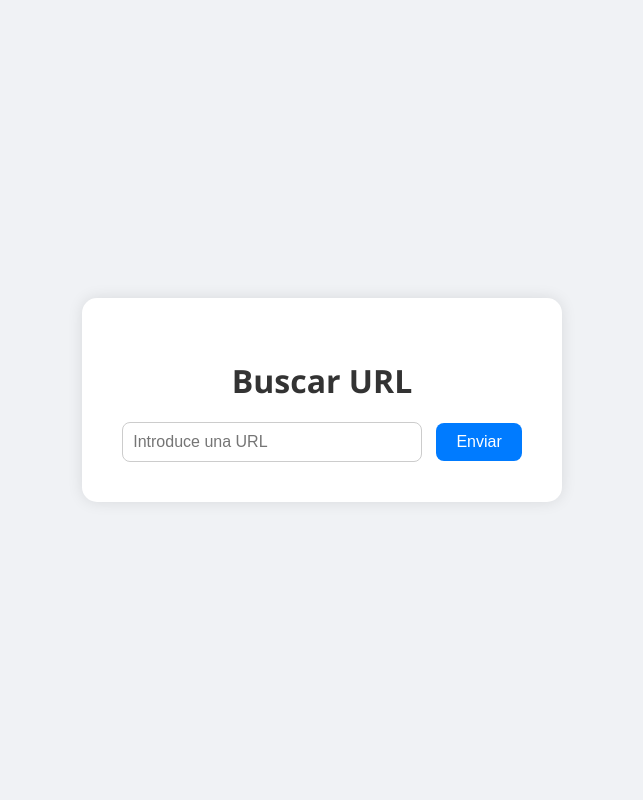
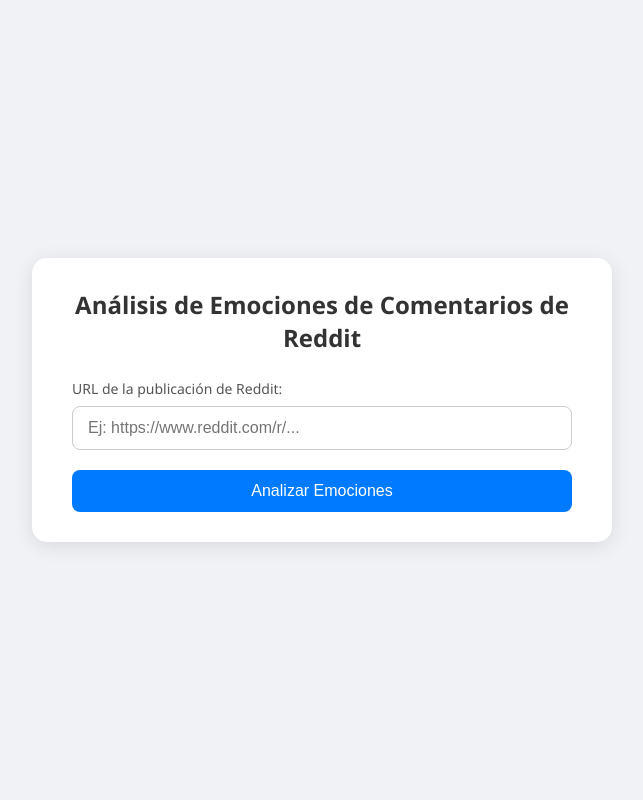
Before and after one commit to E-sanchez03/emotion-post-classifier, a Flask app: page / in a window 1280 px wide. Shown: the whole page, without its empty margins (318-961 px from the left). Run offline with Flask 3, Linux system fonts and the light colour scheme.

Commit message:
Changes of Plotly and Dash to Chart.js

```diff
--- a/docker-compose.yml
+++ b/docker-compose.yml
@@ -35,6 +35,7 @@
     volumes:
       - ./server.py:/app/server.py
       - ./templates:/app/templates
+      - /tmp:/tmp
     networks:
       - app-network
 
--- a/server.py
+++ b/server.py
@@ -1,146 +1,173 @@
-from flask import Flask, request, render_template, session, redirect, url_for
+from flask import Flask, request, render_template
 import praw
+import prawcore
 from dotenv import load_dotenv
 import os
 import polars as pl
-import pandas as pd
-import dash
-from dash import Dash, dcc, html, Input, Output, callback
-import plotly.express as px
 import requests
+# import plotly.express as px # Ya no se necesita Plotly
+# import plotly # Ya no se necesita Plotly
+import json
 
+# ... (el resto de tus importaciones y código inicial de PRAW, etc. se mantiene igual)
 # Cargar variables de entorno
 load_dotenv("credencialesPraw.env")
 
+app = Flask(__name__)
+
+# Conexión a Reddit
+try:
+    reddit = praw.Reddit(
+        client_id=os.getenv("REDDIT_CLIENT_ID"),
+        client_secret=os.getenv("REDDIT_CLIENT_SECRET"),
+        user_agent=os.getenv("REDDIT_USER_AGENT"),
+        read_only=True
+    )
+    reddit.user.me()
+    print("Conexión a Reddit exitosa.")
+except Exception as e:
+    print(f"Error al inicializar PRAW o conectar a Reddit: {e}")
+    reddit = None
+
 MODEL_SERVICE_URL = os.getenv("MODEL_SERVICE_URL", "http://localhost:5001/classify")
 
-# Inicializar Reddit API
-reddit = praw.Reddit(
-    client_id=os.getenv("REDDIT_CLIENT_ID"),
-    client_secret=os.getenv("REDDIT_CLIENT_SECRET"),
-    user_agent=os.getenv("REDDIT_USER_AGENT")
-)
+def annotate_comments(comment_list):
+    if not comment_list:
+        return {}, "No hay comentarios para anotar."
 
-# Función para clasificar los comentarios
-def annotate_comments(comment_list):
-    texts = [comment.body for comment in comment_list if hasattr(comment, "body")]
-    response = requests.post(MODEL_SERVICE_URL, json={"texts": texts})
-    results = response.json().get("emotions", [])
-    comments_dict = {}
-    for comment, result in zip(comment_list, results):
-        if hasattr(comment, "id"):
-            comments_dict[comment.id] = result
-    return comments_dict
+    texts = [comment.body for comment in comment_list if hasattr(comment, "body") and comment.body.strip()]
 
-# Función para obtener las emociones
+    if not texts:
+        return {}, "No se encontraron cuerpos de comentario válidos para procesar."
+
+    valid_comments_for_annotation = [comment for comment in comment_list if hasattr(comment, "body") and comment.body.strip()]
+
+    try:
+        response = requests.post(MODEL_SERVICE_URL, json={"texts": texts}, timeout=30)
+        response.raise_for_status()
+
+        try:
+            response_data = response.json()
+        except json.JSONDecodeError:
+            return {}, f"Error: El servicio del modelo no devolvió un JSON válido. Respuesta: {response.text[:200]}"
+
+        results = response_data.get("emotions")
+        if results is None:
+            return {}, f"Error: La respuesta del servicio del modelo no contiene la clave 'emotions'. Respuesta: {response_data}"
+
+        if len(results) != len(valid_comments_for_annotation):
+            return {}, f"Error: Discrepancia en el número de resultados ({len(results)}) y comentarios enviados ({len(valid_comments_for_annotation)})."
+
+        return {comment.id: result for comment, result in zip(valid_comments_for_annotation, results) if hasattr(comment, "id")}, None
+
+    except requests.exceptions.Timeout:
+        return {}, f"Error: Timeout al contactar el servicio del modelo en {MODEL_SERVICE_URL}."
+    except requests.exceptions.ConnectionError:
+        return {}, f"Error: No se pudo conectar al servicio del modelo en {MODEL_SERVICE_URL}. ¿Está en ejecución?"
+    except requests.exceptions.HTTPError as e:
+        return {}, f"Error HTTP del servicio del modelo: {e}. Respuesta: {response.text[:200]}"
+    except requests.exceptions.RequestException as e:
+        return {}, f"Error al contactar el servicio del modelo: {e}"
+
 def get_results(url):
-    submission = reddit.submission(url=url)
+    if not reddit:
+        return [], [], "Error: La conexión con Reddit no está disponible."
 
-    submission.comments.replace_more(limit=10)
-    comentarios = submission.comments.list()
+    try:
+        submission = reddit.submission(url=url)
+        if submission is None or not hasattr(submission, 'title'):
+             return [], [], f"No se pudo encontrar una publicación de Reddit válida en la URL: {url}"
 
-    comments_dict = annotate_comments(comentarios)
-    df = pl.DataFrame({'Comentario': list(comments_dict.keys()), 'Emoción': list(comments_dict.values())})
-    emociones = df.group_by('Emoción').agg(pl.count().alias('count'))
-    return emociones
+        submission.comments.replace_more(limit=10)
+        comments = submission.comments.list()
+    except prawcore.exceptions.Redirect:
+        return [], [], f"URL de Reddit inválida o redirigida: {url}"
+    except prawcore.exceptions.NotFound:
+        return [], [], f"No se encontró la publicación de Reddit en la URL: {url}"
+    except prawcore.exceptions.PrawcoreException as e:
+        return [], [], f"Error al obtener comentarios de Reddit: {e}"
+    except Exception as e:
+        return [], [], f"Error inesperado al procesar la URL de Reddit: {e}"
 
+    if not comments:
+        return [], [], "No se encontraron comentarios en la publicación."
 
-# Inciación del servidor en Flask
-server = Flask(__name__)
-server.config['SECRET_KEY'] = os.getenv("FLASK_SECRET_KEY", "pruebaClave")
+    comments_dict, error_msg_annotation = annotate_comments(comments)
 
-# Iniciación de Dash sobre el servidor Flask
-app = Dash(__name__, server=server, url_base_pathname='/dashboard/')
+    if error_msg_annotation:
+        return [], [], error_msg_annotation
 
+    if not comments_dict:
+        return [], [], "No se pudieron anotar emociones para los comentarios encontrados."
 
-theme = {
-    'background': '#c1c8d6',
-    'card_background': '#e9eaf0',
-    'text': '#2c3e50',
-    'grid': '#ecf0f1'
-}
+    df = pl.DataFrame({
+        "ID_Comentario": list(comments_dict.keys()),
+        "Emoción": list(comments_dict.values())
+    })
 
-app.layout = html.Div(
-    # Titulo y descripción
-    style={'backgroundColor': theme['background'], 'padding': '20px', 'fontFamily': 'Arial, sans-serif'},
-    children=[
-        html.Div(
-            style={'backgroundColor': theme['card_background'], 'padding': '20px',
-                   'borderRadius': '10px', 'boxShadow': '0 2px 5px rgba(0,0,0,0.1)',
-                   'marginBottom': '20px'},
-            children=[
-                dcc.Location(id='url-dashboard', refresh=False),
-                html.H1(
-                    'Emociones del Post',
-                    style={'textAlign': 'center','color': theme['text'],'marginBottom': '10px'}
-                ),
-                html.Div(
-                    'A continuación se muestran diferentes gráficos acerca de las emociones de este post en función de diversas variables.',
-                    style={'textAlign': 'center','color': theme['text'],
-                           'marginBottom': '10px','fontSize': '16px'}
-                ),
-            ]
-        ),
+    if df.is_empty():
+        return [], [], "No hay datos de emociones para mostrar después del procesamiento."
 
-        html.Div([
-                        dcc.Graph(
-                            id='bar-pie-graph',
-                            hoverData={'points': [{'customdata': 'Andalucía'}]}
-                        )
-                    ], style={'width': '49%', 'display': 'inline-block', 'padding': '0 20'}),
+    emociones_agg = df.group_by("Emoción").agg(pl.count().alias("count"))
 
-        html.Div(id='status-message')
-    ]
-)
+    if emociones_agg.is_empty():
+        return [], [], "No se encontraron emociones agregadas."
 
-@server.route('/')
+    emociones_dict = emociones_agg.to_dict(as_series=False)
+    return emociones_dict.get("Emoción", []), emociones_dict.get("count", []), None
+
+@app.route("/", methods=["GET", "POST"])
 def home():
-    return render_template('template.html')  # Asegúrate de que template.html existe
+    if request.method == "POST":
+        url = request.form.get("url")
+        if not url:
+            return render_template("resultado.html", error="Por favor, introduce una URL.")
 
+        emociones, counts, error_msg = get_results(url)
 
-@app.callback(
-        Output('bar-pie-graph', 'figure'),
-        Output('status-message', 'children'),
-        Input('url-dashboard', 'pathname')
-)
-def update_graph(pathname):
-    if pathname == '/dashboard/':
-        # Recuperar datos de la sesión de Flask
-        emociones_data_list = session.get('emociones_data', None)
+        if error_msg:
+            return render_template("resultado.html", error=error_msg)
 
-        if emociones_data_list is not None and len(emociones_data_list) > 0:
-            # Opcional: Limpiar los datos de la sesión después de usarlos
-            # session.pop('emociones_data', None)
+        if not emociones or not counts:
+            return render_template("resultado.html", error="No se encontraron emociones o comentarios válidos para mostrar.")
 
-            # Crear el gráfico de tarta. px.pie puede tomar una lista de diccionarios.
-            # Los diccionarios deben ser como: [{'Emoción': 'joy', 'count': 10}, {'Emoción': 'sad', 'count': 5}]
-            fig = px.pie(
-                    emociones_data_list,
-                    names='Emoción',  # Columna para las etiquetas de las porciones
-                    values='count',   # Columna para los valores (tamaño) de las porciones
-                    title='Distribución de Emociones en los Comentarios',
-                    hole=0.3 # Opcional: para un gráfico de donut
-                )
-            return fig, "" # Figura y ningún mensaje de estado
-        elif emociones_data_list is not None and len(emociones_data_list) == 0:
-            return {}, "No se encontraron comentarios o emociones para analizar."
-        else:
-            # Si no hay datos en la sesión (por ejemplo, el usuario fue a /dashboard/ directamente)
-            return {}, "No hay datos para mostrar. Por favor, procesa una URL desde la página principal."
+        # Preparar datos para Chart.js
+        chart_data = {
+            "labels": emociones,
+            "datasets": [{
+                "label": "Cantidad de Comentarios por Emoción",
+                "data": counts,
+                # Puedes definir colores aquí o dejar que Chart.js use los suyos
+                "backgroundColor": [
+                    'rgba(255, 99, 132, 0.2)',
+                    'rgba(54, 162, 235, 0.2)',
+                    'rgba(255, 206, 86, 0.2)',
+                    'rgba(75, 192, 192, 0.2)',
+                    'rgba(153, 102, 255, 0.2)',
+                    'rgba(255, 159, 64, 0.2)',
+                    'rgba(199, 199, 199, 0.2)' # Añade más si tienes más emociones
+                ],
+                "borderColor": [
+                    'rgba(255, 99, 132, 1)',
+                    'rgba(54, 162, 235, 1)',
+                    'rgba(255, 206, 86, 1)',
+                    'rgba(75, 192, 192, 1)',
+                    'rgba(153, 102, 255, 1)',
+                    'rgba(255, 159, 64, 1)',
+                    'rgba(199, 199, 199, 1)'
+                ],
+                "borderWidth": 1
+            }]
+        }
+        # Convertir el diccionario a una cadena JSON
+        # No se necesita un codificador especial como con Plotly
+        chart_data_json = json.dumps(chart_data)
 
-    # Si no es la ruta /dashboard/ (poco probable con esta configuración), no actualices nada
-    return dash.no_update, dash.no_update
+        return render_template("resultado.html", chart_data_json=chart_data_json)
 
+    return render_template("template.html")
 
-
-@server.route('/procesar-url', methods=['POST'])
-def procesar_url():
-    url = request.form['url']
-    emociones = get_results(url)
-    session['emociones_data'] = emociones.to_dicts()
-
-    # Redirigir a la página del dashboard de Dash
-    return redirect(url_for('/dashboard/'))
-
-if __name__ == '__main__':
-    server.run(host='0.0.0.0', port=int(os.getenv("PORT", 8050)), debug=True)
+if __name__ == "__main__":
+    if not reddit:
+        print("ADVERTENCIA: El servidor se está ejecutando pero no se pudo conectar a Reddit al inicio.")
+    app.run(debug=True, port=5000)
--- a/templates/template.html
+++ b/templates/template.html
@@ -3,8 +3,7 @@
 <head>
   <meta charset="UTF-8" />
   <meta name="viewport" content="width=device-width, initial-scale=1.0" />
-  <title>Página de Inicio</title>
-  <style>
+  <title>Análisis de Emociones Reddit</title> <style>
     body {
       margin: 0;
       padding: 0;
@@ -13,59 +12,85 @@
       display: flex;
       justify-content: center;
       align-items: center;
-      height: 100vh;
+      min-height: 100vh; /* Asegura que el cuerpo ocupe al menos toda la altura */
+      padding: 20px; /* Espacio por si el contenido es muy grande */
+      box-sizing: border-box;
     }
 
     .search-container {
       text-align: center;
       background-color: #fff;
-      padding: 40px;
+      padding: 30px 40px; /* Ajustado padding */
       border-radius: 15px;
-      box-shadow: 0 0 15px rgba(0, 0, 0, 0.1);
+      box-shadow: 0 4px 20px rgba(0, 0, 0, 0.1); /* Sombra un poco más pronunciada */
       position: relative;
+      max-width: 500px; /* Limitar ancho máximo */
+      width: 100%;
     }
 
     .search-container h1 {
+      margin-top: 0; /* Quitar margen superior del h1 si es el primer elemento */
+      margin-bottom: 25px;
+      color: #333;
+      font-size: 24px; /* Tamaño de fuente ajustado */
+    }
+
+    .form-group { /* Agrupador para label y input */
         margin-bottom: 20px;
-      color: #333;
+    }
+
+    .form-group label { /* Estilo para el label */
+        display: block;
+        margin-bottom: 8px;
+        color: #555;
+        font-size: 14px;
+        text-align: left;
     }
 
     .search-container input[type="url"] {
-      padding: 10px;
-      width: 300px;
+      padding: 12px 15px; /* Padding aumentado */
+      width: 100%; /* Hacerlo full width dentro de su contenedor */
       border: 1px solid #ccc;
       border-radius: 8px;
       font-size: 16px;
-      margin-right: 10px;
-      box-sizing: border-box;
+      box-sizing: border-box; /* Importante para que padding no aumente el tamaño total */
     }
 
     .search-container button {
-      padding: 10px 20px;
+      padding: 12px 25px; /* Padding aumentado */
       background-color: #007bff;
       color: white;
       border: none;
       border-radius: 8px;
       font-size: 16px;
       cursor: pointer;
-      transition: background-color 0.3s ease;
+      transition: background-color 0.3s ease, transform 0.1s ease; /* Añadida transición para transform */
+      width: 100%; /* Hacerlo full width */
     }
 
     .search-container button:hover {
       background-color: #0056b3;
     }
+    .search-container button:active { /* Feedback visual al hacer clic */
+        transform: scale(0.98);
+    }
+    .search-container button:disabled { /* Estilo para botón deshabilitado */
+        background-color: #cccccc;
+        cursor: not-allowed;
+    }
+
 
     /* Estilos para la animación de carga */
     .loader-container {
-        display: none; /* Oculto por defecto */
+      /* display: none;  Quitamos esta, la de abajo la sobreescribe y es más específica */
       position: fixed;
       top: 0;
       left: 0;
       width: 100%;
       height: 100%;
-        background-color: rgba(255, 255, 255, 0.85);
+      background-color: rgba(255, 255, 255, 0.9); /* Un poco más opaco */
       z-index: 9999;
-        /* Propiedades Flexbox para centrar el contenido cuando sea visible */
+      display: none; /* Esta es la que controla la visibilidad inicial */
       justify-content: center;
       align-items: center;
       flex-direction: column;
@@ -77,7 +102,7 @@
       border-radius: 50%;
       width: 60px;
       height: 60px;
-        animation: spin 1.5s linear infinite;
+      animation: spin 1.2s linear infinite; /* Velocidad ligeramente ajustada */
       margin-bottom: 20px;
     }
 
@@ -94,10 +119,13 @@
 </head>
 <body>
   <div class="search-container">
-    <h1>Buscar URL</h1>
-    <form id="urlForm" action="/procesar-url" method="POST">
-      <input type="url" name="url" placeholder="Introduce una URL" required />
-      <button type="submit" id="submitButton">Enviar</button>
+    <h1>Análisis de Emociones de Comentarios de Reddit</h1>
+    <form id="urlForm" action="/" method="POST">
+      <div class="form-group">
+        <label for="urlInput">URL de la publicación de Reddit:</label>
+        <input type="url" id="urlInput" name="url" placeholder="Ej: https://www.reddit.com/r/..." required />
+      </div>
+      <button type="submit" id="submitButton">Analizar Emociones</button>
     </form>
   </div>
 
@@ -107,32 +135,43 @@
   </div>
 
   <script>
+    document.addEventListener('DOMContentLoaded', () => {
       const form = document.getElementById('urlForm');
       const submitButton = document.getElementById('submitButton');
       const loader = document.getElementById('loader');
+      const urlInput = document.getElementById('urlInput'); // Obtener el input
 
-    if (form) {
-        form.addEventListener('submit', show_loader);
+      form.addEventListener('submit', (event) => {
+        // Validación simple de URL de Reddit (opcional, el backend también debería validar)
+        const urlValue = urlInput.value.trim();
+        if (!urlValue.startsWith('https://www.reddit.com/') && !urlValue.startsWith('http://www.reddit.com/')) {
+            alert('Por favor, introduce una URL válida de Reddit (debe empezar con https://www.reddit.com/).');
+            event.preventDefault(); // Detener el envío del formulario
+            return;
         }
-    function show_loader() {
+
         if (loader) {
-                loader.style.display = 'flex'; // Cambiamos a flex para mostrar y centrar
+          loader.style.display = 'flex';
         }
         if (submitButton) {
           submitButton.disabled = true;
           submitButton.innerText = 'Procesando...';
         }
-        }
+      });
+
+      // Maneja el regreso del usuario al formulario si navega hacia atrás
       window.addEventListener('pageshow', function(event) {
+        // event.persisted es true si la página se carga desde el bfcache
         if (event.persisted) {
-            if (loader) {
-                loader.style.display = 'none';
-            }
+          if (loader) loader.style.display = 'none';
           if (submitButton) {
             submitButton.disabled = false;
-                submitButton.innerText = 'Enviar';
+            submitButton.innerText = 'Analizar Emociones';
           }
+          // Limpiar el campo de URL si se desea al volver atrás
+          // if (urlInput) urlInput.value = '';
         }
+      });
     });
   </script>
 </body>
```
Also changed, not shown: model_api.py (+74 -16 lines), templates/resultado.html (added, +106 -0 lines). Lines whose indentation alone changed are shown as unchanged.
